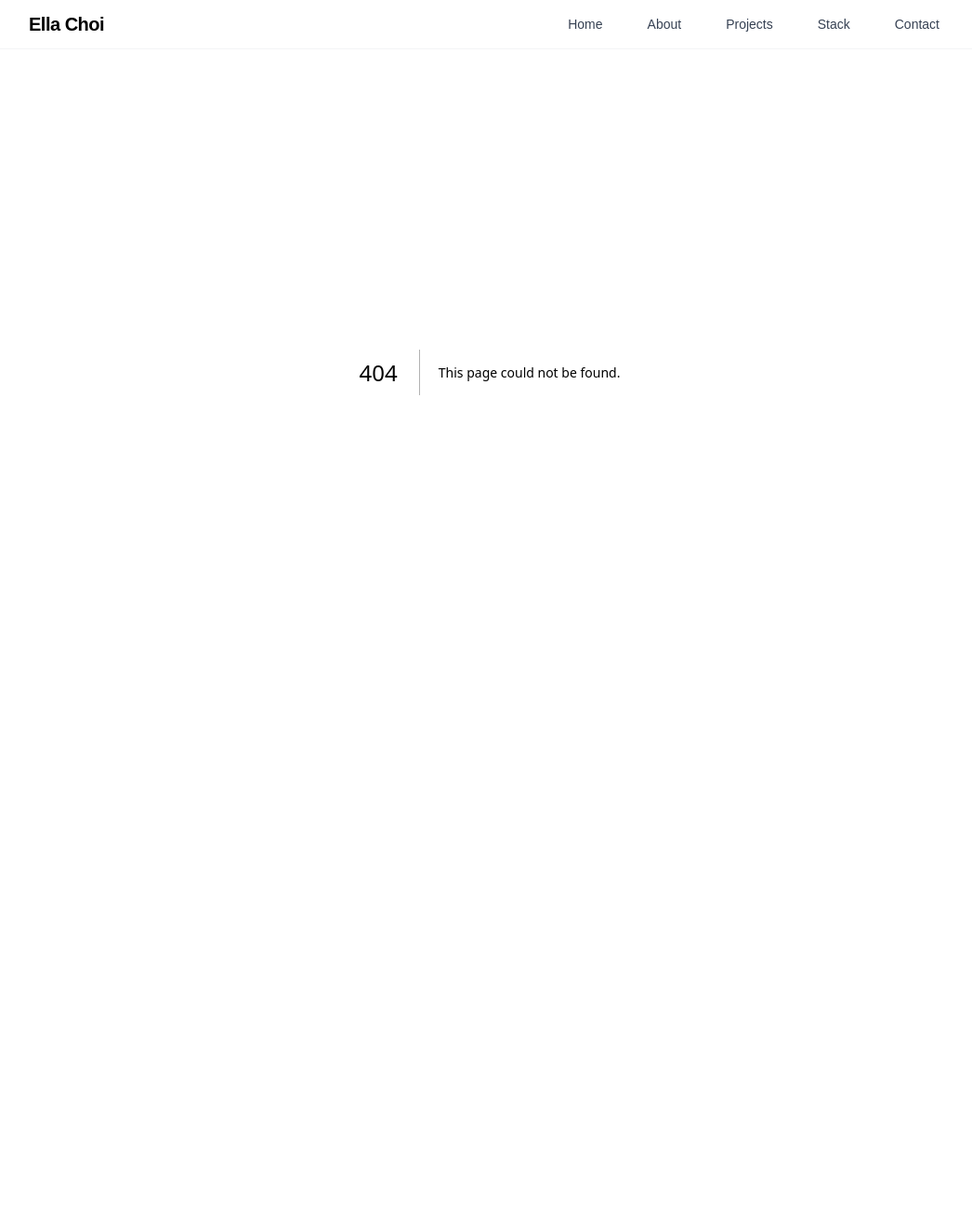
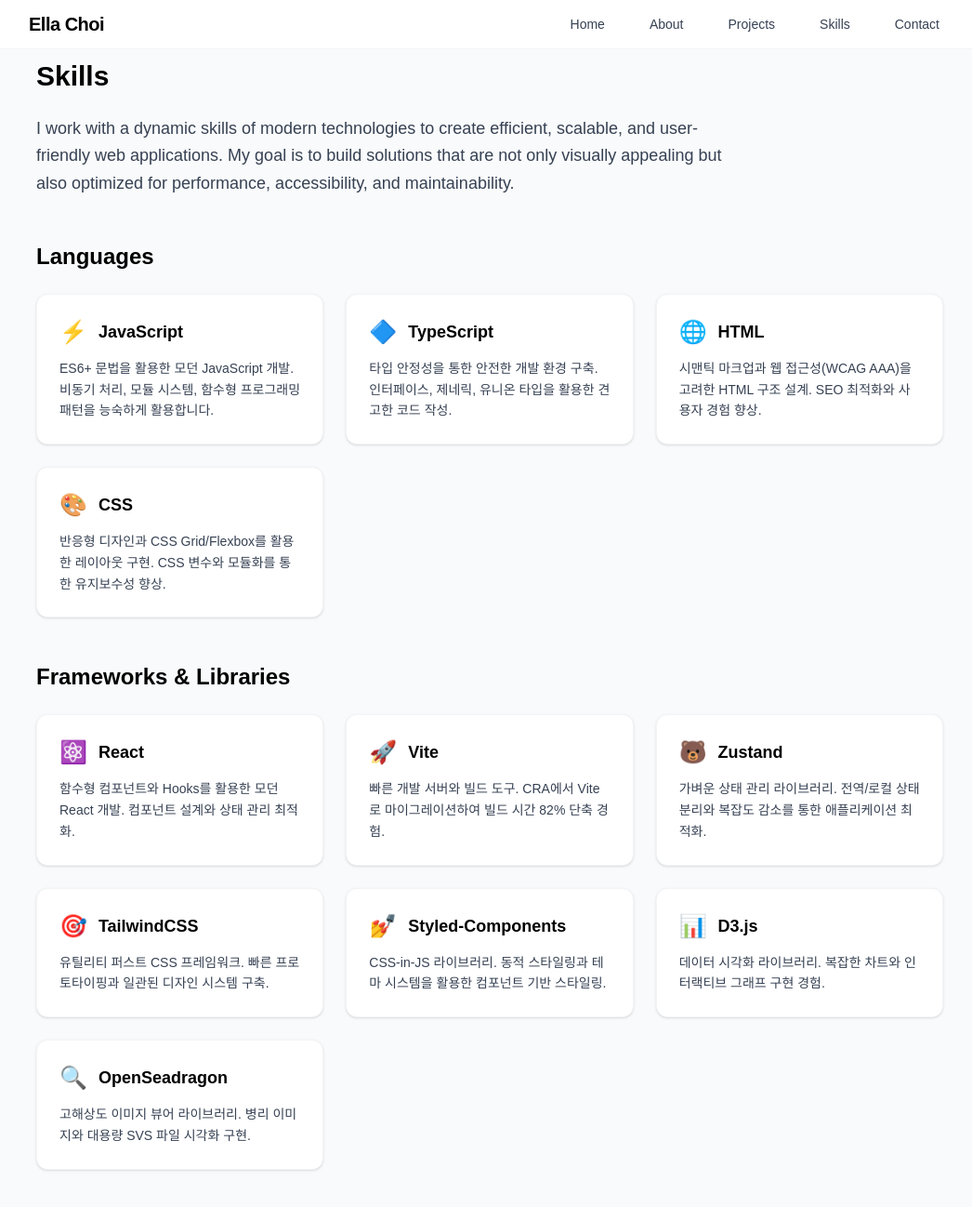
Before and after one commit to ella-yschoi/ella-yschoi.github.io, a Next.js app: page /skills in a window 1280 px wide. Before the commit this address had no page. Shown: the top 1298 px of the page at 93% size, without its empty margins (113-1159 px from the left). Before the commit the page ends 800 px from the top, so only its background shows below. Built offline with nearby package versions, Linux system fonts and the light colour scheme.

Commit message:
feat: Rename term "stack" to "skills" throughout the codebase

```diff
--- a/src/app/stack/page.tsx
+++ b/src/app/skills/page.tsx
@@ -1,4 +1,4 @@
-const stackData = {
+const skillsData = {
   languages: [
     {
       name: 'JavaScript',
@@ -135,7 +135,13 @@ const stackData = {
   ],
 };
 
-const StackSection = ({ title, items }: { title: string; items: any[] }) => (
+const SkillSection = ({
+  title,
+  items,
+}: {
+  title: string;
+  items: { name: string; logo: string; description: string }[];
+}) => (
   <div className='mb-12'>
     <h2 className='text-2xl font-bold mb-6 text-black'>{title}</h2>
     <div className='grid md:grid-cols-2 lg:grid-cols-3 gap-6'>
@@ -157,27 +163,27 @@ const StackSection = ({ title, items }: { title: string; items: any[] }) => (
   </div>
 );
 
-export default function StackPage() {
+export default function SkillsPage() {
   return (
-    <section className='py-16 px-6 w-full bg-gray-50 min-h-screen'>
-      <div className='max-w-6xl mx-auto'>
-        <h1 className='text-3xl font-bold mb-6 text-black'>Stack</h1>
+    <section className='py-16 w-full bg-gray-50 min-h-screen'>
+      <div className='max-w-5xl mx-auto px-4 md:px-6'>
+        <h1 className='text-3xl font-bold mb-6 text-black'>Skills</h1>
         <p className='text-lg text-gray-700 mb-12 max-w-3xl leading-relaxed'>
-          I work with a dynamic stack of modern technologies to create
+          I work with a dynamic skills of modern technologies to create
           efficient, scalable, and user-friendly web applications. My goal is to
           build solutions that are not only visually appealing but also
           optimized for performance, accessibility, and maintainability.
         </p>
 
-        <StackSection title='Languages' items={stackData.languages} />
-        <StackSection
+        <SkillSection title='Languages' items={skillsData.languages} />
+        <SkillSection
           title='Frameworks & Libraries'
-          items={stackData.frameworks}
+          items={skillsData.frameworks}
         />
-        <StackSection title='DevOps & Testing' items={stackData.devops} />
-        <StackSection
+        <SkillSection title='DevOps & Testing' items={skillsData.devops} />
+        <SkillSection
           title='Engineering Principles'
-          items={stackData.principles}
+          items={skillsData.principles}
         />
       </div>
     </section>
--- a/src/components/Header.tsx
+++ b/src/components/Header.tsx
@@ -4,7 +4,7 @@ const navItems = [
   { label: 'Home', href: '/' },
   { label: 'About', href: '/about' },
   { label: 'Projects', href: '/projects' },
-  { label: 'Stack', href: '/stack' },
+  { label: 'Skills', href: '/skills' },
   { label: 'Contact', href: '/contact' },
 ];
 
--- a/src/components/SkillsSection.tsx
+++ b/src/components/SkillsSection.tsx
@@ -1,20 +1,23 @@
 const skills = [
-  { name: 'JavaScript', level: 'Advanced' },
-  { name: 'TypeScript', level: 'Advanced' },
-  { name: 'React', level: 'Advanced' },
-  { name: 'Vite', level: 'Advanced' },
-  { name: 'Zustand', level: 'Advanced' },
-  { name: 'TailwindCSS', level: 'Advanced' },
-  { name: 'Styled-Components', level: 'Advanced' },
-  { name: 'D3.js', level: 'Intermediate' },
-  { name: 'OpenSeadragon', level: 'Intermediate' },
-  { name: 'GitHub Actions', level: 'Advanced' },
-  { name: 'Jest', level: 'Intermediate' },
-  { name: 'Vitest', level: 'Intermediate' },
+  { name: 'JavaScript' },
+  { name: 'TypeScript' },
+  { name: 'React' },
+  { name: 'Vite' },
+  { name: 'Zustand' },
+  { name: 'TailwindCSS' },
+  { name: 'Styled-Components' },
+  { name: 'D3.js' },
+  { name: 'OpenSeadragon' },
+  { name: 'GitHub Actions' },
+  { name: 'Jest' },
+  { name: 'Vitest' },
 ];
 
 const SkillsSection = () => (
-  <section id='skills' className='py-16 px-6 w-full bg-white'>
+  <section
+    id='skills'
+    className='w-full bg-white rounded-2xl shadow py-16 px-8'
+  >
     <div className='max-w-4xl mx-auto'>
       <h2 className='text-3xl font-bold mb-12 text-center text-black'>
         Skills
@@ -23,14 +26,9 @@ const SkillsSection = () => (
         {skills.map((skill) => (
           <div
             key={skill.name}
-            className='group bg-white rounded-lg p-5 text-center hover:shadow-lg transition-all duration-300 transform hover:-translate-y-1 border border-gray-100'
+            className='group bg-white rounded-lg  p-5 text-center transition-all duration-300 transform border border-gray-100'
           >
-            <h3 className='text-lg font-semibold mb-2 text-black group-hover:text-gray-700 transition-colors'>
-              {skill.name}
-            </h3>
-            <span className='text-sm text-gray-500 font-medium'>
-              {skill.level}
-            </span>
+            <h3 className='text-lg font-light mb-2 text-black'>{skill.name}</h3>
           </div>
         ))}
       </div>
```
